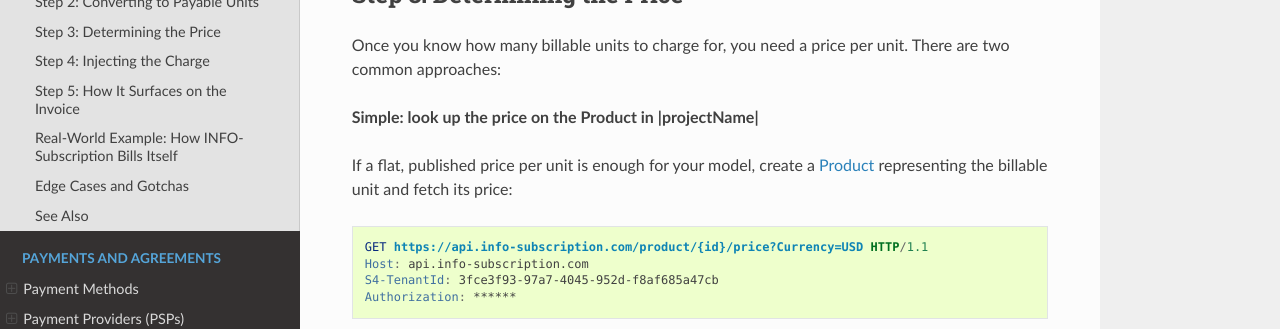
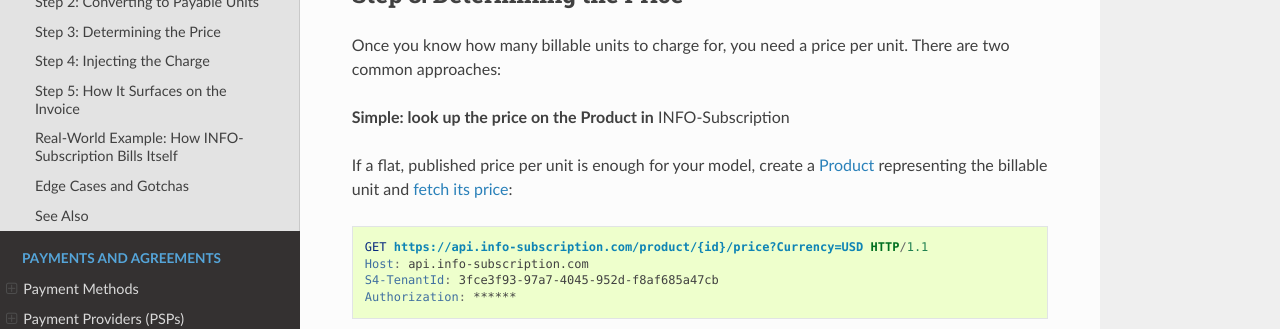
Before and after one commit to infosoftas/info-subscription-doc, a Sphinx documentation site: the page built from source/billing/metered-billing-tutorial.rst, in a window 1280 px wide and 900 px high, scrolled down 2268 px. Shown: the part 150-479 px from the top of the window. Built offline with Sphinx 7.4.7 and the Read the Docs theme 3.1.0, drawn with Linux system fonts in a browser that asks for light colours; formulas are drawn with MathJax 3; part of the change alters nothing that is shown; some of the changed text lies outside the part shown.

Commit message:
Fix unrendered projectName substitution and link to Swagger UI
Two bold subheaders had |projectName| immediately touching the
closing ** markup, which docutils won't parse as a substitution
reference (inline markup end-strings can't directly abut another
inline markup boundary), so it rendered as the literal text
"|projectName|" instead of the substituted value. Restructured both
so the substitution has whitespace around it.

Also link "fetch its price" to the GetProductPrice endpoint in the
Swagger UI via the :api-ref: role, consistent with how :term: is
used for Product elsewhere in this step.

Co-authored-by: Copilot <223556219+Copilot@users.noreply.github.com>

```diff
--- a/source/billing/metered-billing-tutorial.rst
+++ b/source/billing/metered-billing-tutorial.rst
@@ -82,9 +82,9 @@ Step 3: Determining the Price
 
 Once you know how many billable units to charge for, you need a price per unit. There are two common approaches:
 
-**Simple: look up the price on the Product in |projectName|**
+**Simple: look up the price on the Product in** |projectName|
 
-If a flat, published price per unit is enough for your model, create a :term:`Product` representing the billable unit and fetch its price:
+If a flat, published price per unit is enough for your model, create a :term:`Product` representing the billable unit and :api-ref:`fetch its price <ProductPrice/GetProductPrice>`:
 
 .. code-block:: http
     :name: Get Product Price
@@ -198,7 +198,7 @@ This pattern isn't just theoretical — it's how Infosoft bills our own tenants
 * **Payment service providers** — we read the transactions processed on the tenant's behalf (card payments, direct debits, mobile payments, etc.), then convert per-transaction or per-volume fees into a payable amount and inject it as a charge tied to the relevant PSP fee Product.
 * **Document/invoicing partners** — we read the number of documents produced and distributed (paper invoices printed and mailed, eInvoices, EHF/Peppol documents, and similar), then charge the resulting per-document fees against a Product representing that distribution channel.
 * **SMS/messaging providers** — we read the number of SMS messages delivered (for example, payment reminders or one-time codes), then aggregate and charge them per billing period against an SMS Product.
-* **|projectName| itself** — where a tenant's contract specifies usage-based pricing (for example, API call volume or number of active subscribers), we read our own platform usage metrics and convert them the same way any other tenant would convert their own metered usage, charging against the relevant internal Product.
+* |projectName| **itself** — where a tenant’s contract specifies usage-based pricing (for example, API call volume or number of active subscribers), we read our own platform usage metrics and convert them the same way any other tenant would convert their own metered usage, charging against the relevant internal Product.
 
 Each of these sources is read on its own schedule, converted into whole payable units the same way described in :ref:`Step 2 <metered-billing-conversion>`, priced against a Product the same way described in :ref:`Step 3 <metered-billing-pricing>`, and injected as a ``Purchase`` charge the same way described in :ref:`Step 4 <metered-billing-charging>`. All of it lands on a single billing account in Infosoft's own internal |projectName| tenant, which is what we then use to bill our tenants.
 
```
